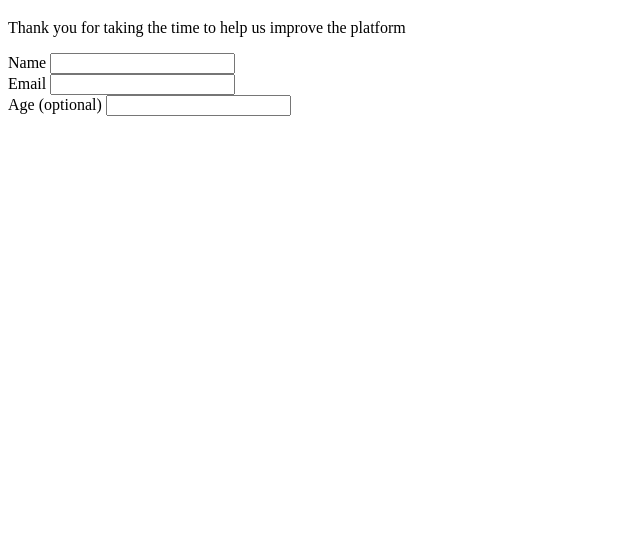
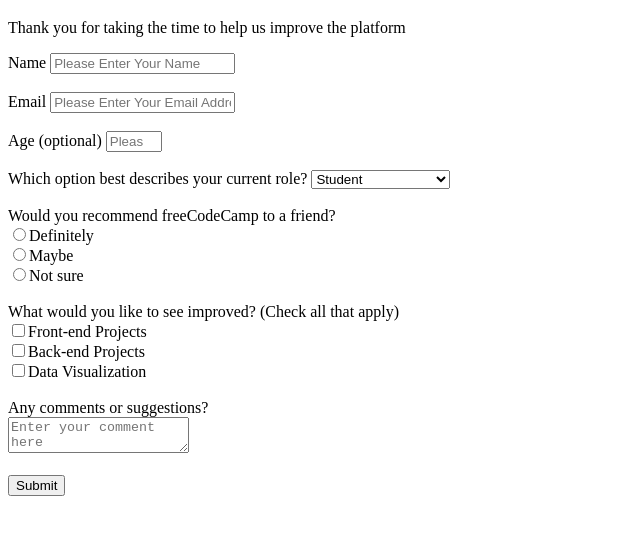
Before and after one commit to Ei-Kyar-Phyu/survey-form, a plain HTML site: page fcc-test-suite-template-master/index.html in a window 1280 px wide. Shown: the part 61-596 px from the top of the page, without its empty margins (0-640 px from the left). Drawn offline with Linux system fonts and the light colour scheme.

Commit message:
Add second part

```diff
--- a/fcc-test-suite-template-master/index.html
+++ b/fcc-test-suite-template-master/index.html
@@ -17,17 +17,58 @@
       </p>
       <form action="#" id="survey-form">
         <div class="form-group">
-          <label for="">Name</label>
-          <input type="text" id="name" required />
+          <label id="name-label" for="">Name</label>
+          <input placeholder="Please Enter Your Name" type="text" id="name" required />
         </div>
+        <br>
         <div class="form-group">
-          <label for="">Email</label>
-          <input type="email" id="email" required />
+          <label id="email-label" for="">Email</label>
+          <input placeholder="Please Enter Your Email Address" type="email" id="email" required />
         </div>
+        <br>
         <div class="form-group">
-          <label for="">Age (optional)</label>
-          <input type="number" id="number" required />
+          <label id="number-label" for="">Age (optional)</label>
+          <input placeholder="Please Enter Your Age" type="number" id="number" min="1" max="99" required />
         </div>
+        <br>
+        <div class="form-group">
+          <label>Which option best describes your current role?</label>
+          <select id="dropdown">
+            <option disabled>Select Current Role</option>
+            <option value="student">Student</option>
+            <option value="full-time-job">Full Time Job</option>
+            <option value="full-time-learner">Full Time Learner</option>
+            <option value="prefer-not-to-say">Prefer Not To Say</option>
+            <option value="other">Other</option>
+
+          </select>
+        </div>
+        <br>
+        <div>
+          <label>Would you recommend freeCodeCamp to a friend?</label> <br>
+
+            <input name="user-choice" value="1" type="radio">Definitely <br>
+            <input name="user-choice" value="2" type="radio">Maybe <br>
+            <input name="user-choice" value="3" type="radio">Not sure <br>
+
+        </div>
+        <br>
+        <div>
+          <label>What would you like to see improved? (Check all that apply)</label> <br>
+          <input name="user-check" value="1" type="checkbox">Front-end Projects
+          <br>
+            <input name="user-check" value="2" type="checkbox">Back-end Projects
+            <br>
+            <input name="user-check" value="3" type="checkbox">Data Visualization
+            <br>
+        </div>
+        <br>
+        <div>
+          <label>Any comments or suggestions?</label>  <br>
+          <textarea placeholder="Enter your comment here"></textarea>
+        </div>
+        <br>
+        <button id="submit" type="submit">Submit</button>
       </form>
     </main>
     <script  src="js/index.js"></script>
```
